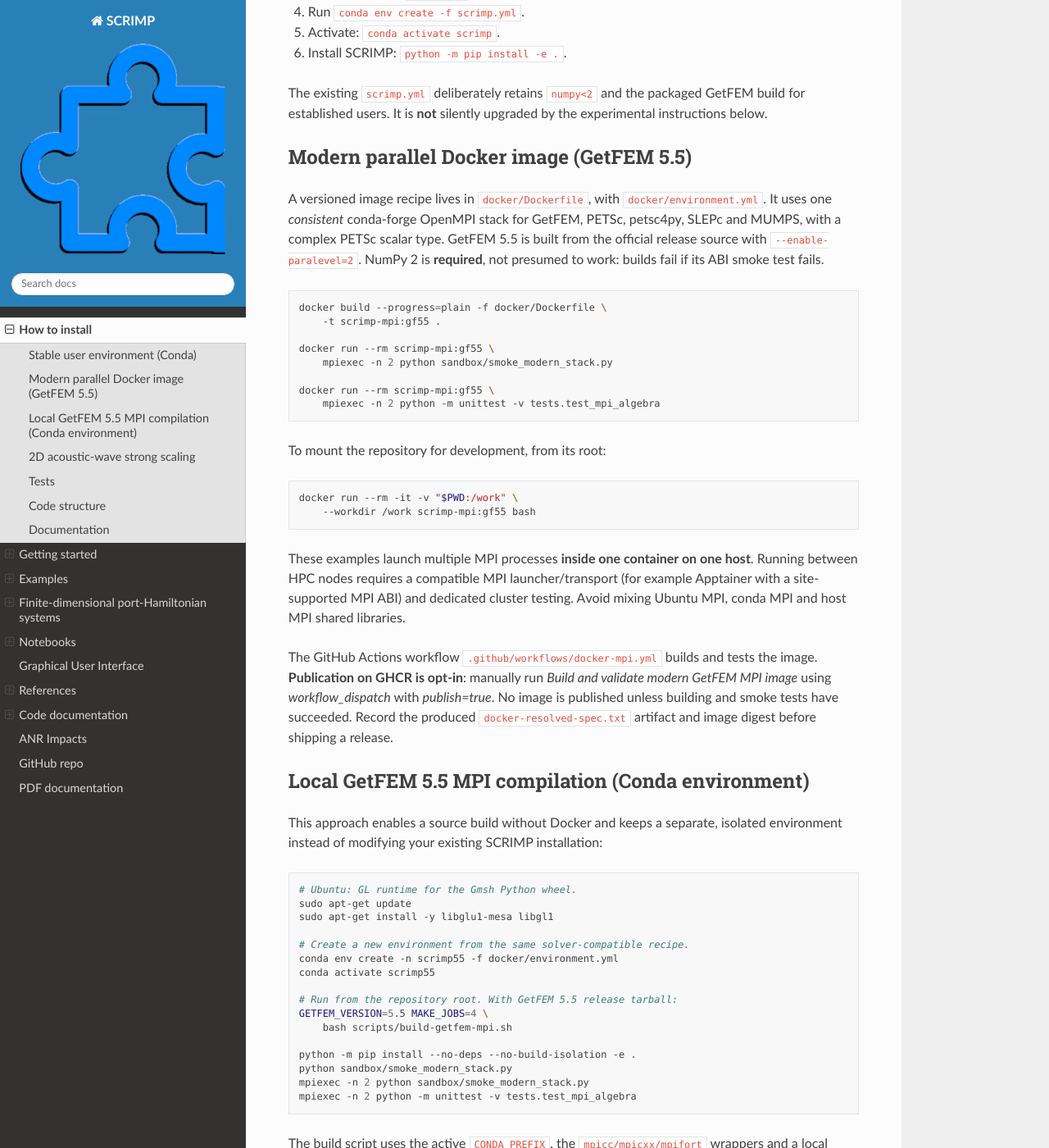
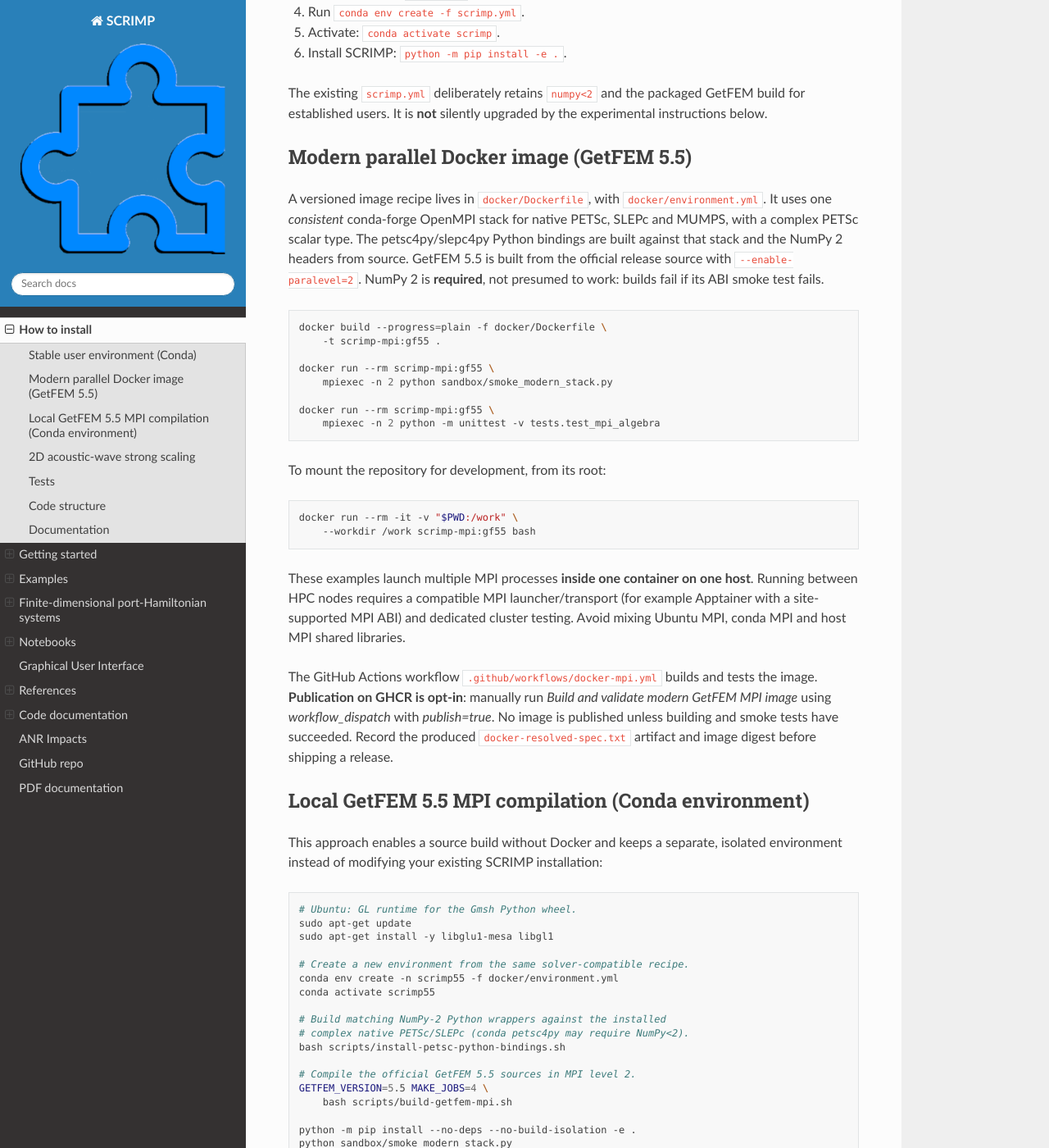
Before and after one commit to g-haine/scrimp, a Sphinx documentation site: the page built from docs/source/install.rst, in a window 1280 px wide and 1400 px high, scrolled down 407 px. Shown: the whole window at 82% size. Built offline with Sphinx 7.4.7 and the Read the Docs theme 3.1.0, drawn with Linux system fonts in a browser that asks for light colours.

Commit message:
Document NumPy2 petsc4py/slepc4py source-build prerequisite

```diff
--- a/docs/source/install.rst
+++ b/docs/source/install.rst
@@ -27,8 +27,9 @@ Modern parallel Docker image (GetFEM 5.5)
 
 A versioned image recipe lives in ``docker/Dockerfile``, with
 ``docker/environment.yml``. It uses one *consistent* conda-forge
-OpenMPI stack for GetFEM, PETSc, petsc4py, SLEPc and MUMPS, with a
-complex PETSc scalar type. GetFEM 5.5 is built from the official
+OpenMPI stack for native PETSc, SLEPc and MUMPS, with a
+complex PETSc scalar type. The petsc4py/slepc4py Python bindings
+are built against that stack and the NumPy 2 headers from source. GetFEM 5.5 is built from the official
 release source with ``--enable-paralevel=2``. NumPy 2 is **required**,
 not presumed to work: builds fail if its ABI smoke test fails.
 
@@ -81,7 +82,11 @@ SCRIMP installation:
     conda env create -n scrimp55 -f docker/environment.yml
     conda activate scrimp55
 
-    # Run from the repository root. With GetFEM 5.5 release tarball:
+    # Build matching NumPy-2 Python wrappers against the installed
+    # complex native PETSc/SLEPc (conda petsc4py may require NumPy<2).
+    bash scripts/install-petsc-python-bindings.sh
+
+    # Compile the official GetFEM 5.5 sources in MPI level 2.
     GETFEM_VERSION=5.5 MAKE_JOBS=4 \
         bash scripts/build-getfem-mpi.sh
 
```
